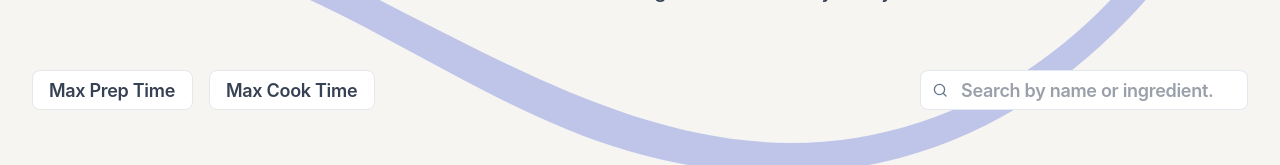
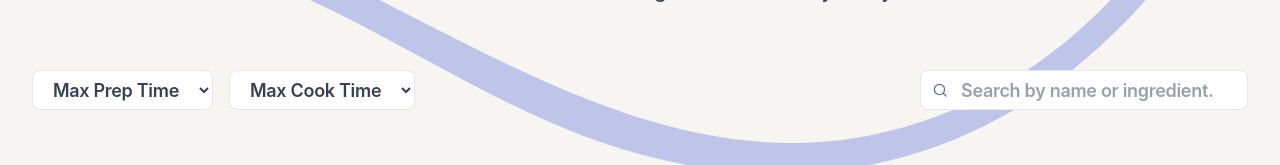
Before and after one commit to yehudahason/Recipe-finder-website, a React (Vite) app: page /#/recipes in a window 1280 px wide. Shown: the part 348-513 px from the top of the page. Built offline with nearby package versions, Linux system fonts and the light colour scheme; no server answers.

Commit message:
recipe page

```diff
--- a/src/pages/Recipes.tsx
+++ b/src/pages/Recipes.tsx
@@ -27,9 +27,9 @@ export default function Recipes() {
         </p>
       </div>
 
-      <div className="flex items-center w-full max-w-360 justify-between gap-4 lg:flex-row flex-col text-preset-7 text-gray-700">
-        <div className="flex gap-4 lg:flex-row flex-col lg:max-w-fit max-w-full w-full">
-          <select className="appearance-none h-10 rounded-lg border border-gray-200 bg-white px-4  ">
+      <div className="flex items-center w-full max-w-360 justify-between gap-4 md:flex-row flex-col text-preset-7 text-gray-700">
+        <div className="flex gap-4 md:flex-row flex-col lg:max-w-fit md:w-1/2 max-w-full w-full">
+          <select className=" h-10 rounded-lg border border-gray-200 bg-white px-4  ">
             <option value="">Max Prep Time</option>
             <option value="10">10 mins</option>
             <option value="20">20 mins</option>
@@ -38,7 +38,7 @@ export default function Recipes() {
             <option value="60">60 mins</option>
           </select>
 
-          <select className="appearance-none h-10 rounded-lg border border-gray-200 bg-white px-4 ">
+          <select className=" h-10 rounded-lg border border-gray-200 bg-white px-4 ">
             <option value="">Max Cook Time</option>
             <option value="10">10 mins</option>
             <option value="20">20 mins</option>
@@ -48,7 +48,7 @@ export default function Recipes() {
           </select>
         </div>
 
-        <div className="relative w-full lg:max-w-fit">
+        <div className="relative w-full lg:max-w-fit md:w-4/9">
           <svg
             xmlns="http://www.w3.org/2000/svg"
             fill="none"
```
